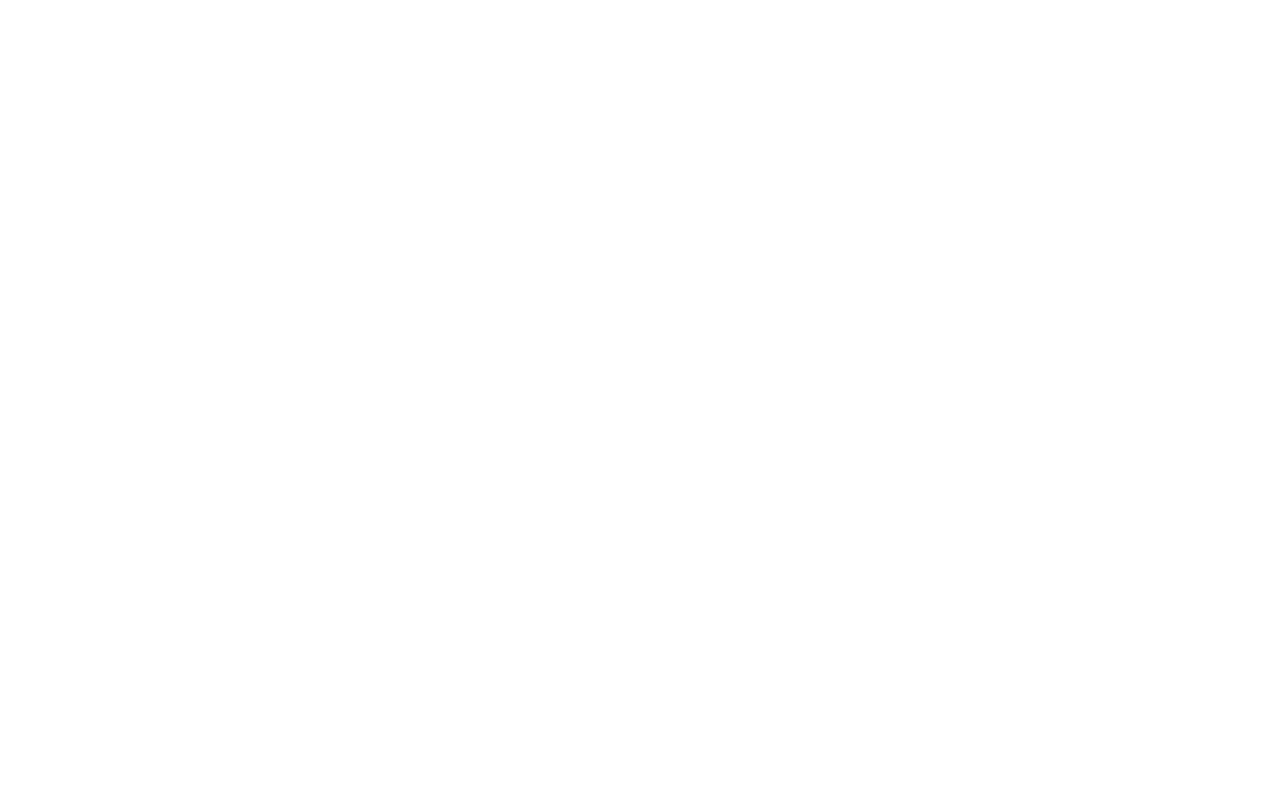
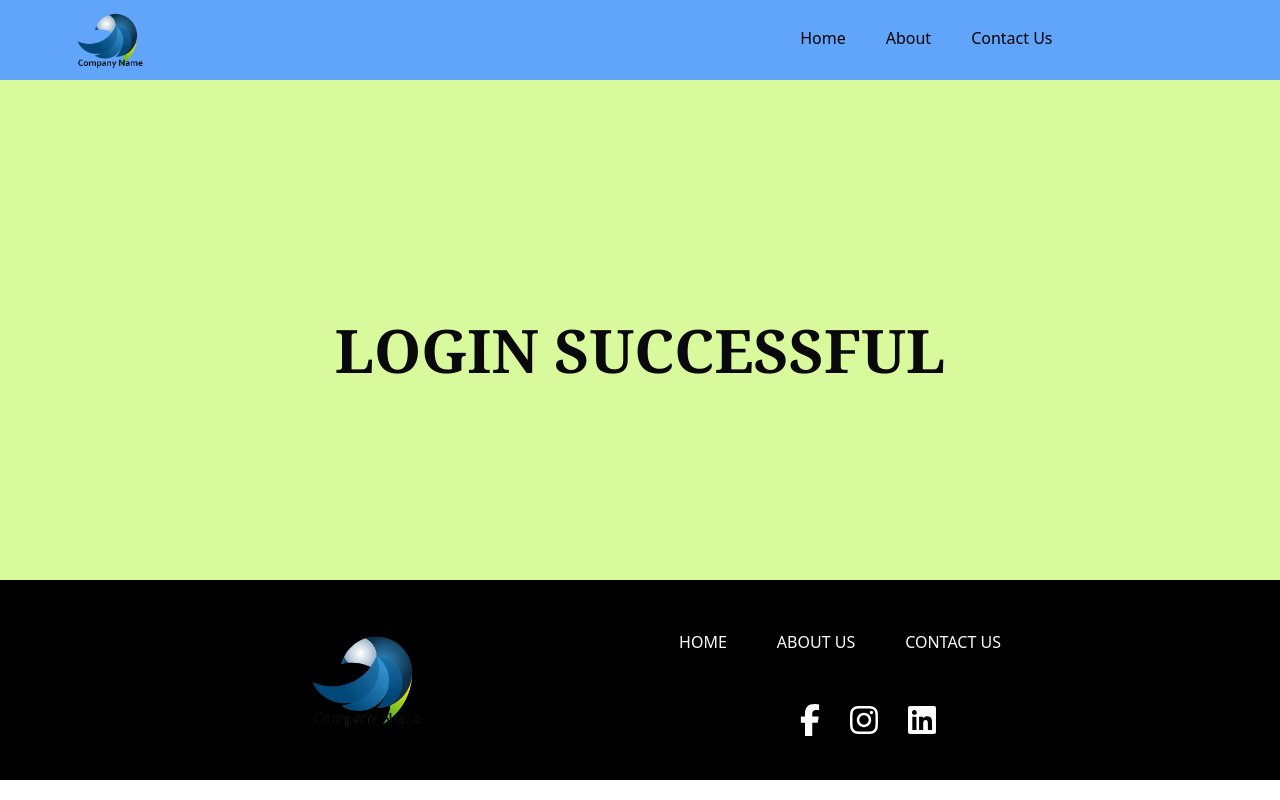
Before and after one commit to NwachukwuSam/task_react, a React (Create React App) app: page /successful in a window 1280 px wide. Before the commit this address had no page. Built offline with nearby package versions, Linux system fonts and the light colour scheme.

Commit message:
refactored

```diff
--- a/src/App.js
+++ b/src/App.js
@@ -1,7 +1,7 @@
 
 import { BrowserRouter as Router, Routes, Route } from "react-router-dom";
-import Home from './pages/home';
-import WelcomePage from "./pages/welcomePage";
+import Home from './pages/LoginPage';
+import SuccessfulPage from "./pages/SusseccfulPage";
 
 
 
@@ -10,7 +10,7 @@ function App() {
     <Router>
     <Routes>
       <Route path="/" element={<Home/>} />
-      <Route path="/welcome" element={<WelcomePage/>} />
+      <Route path="/successful" element={<SuccessfulPage/>} />
     </Routes>
   </Router>
 
--- a/src/components/login.jsx
+++ b/src/components/login.jsx
@@ -39,7 +39,7 @@ function Login() {
     setErrors(formErrors);
 
     if (Object.keys(formErrors).length === 0) {
-       navigate("/welcome");
+       navigate("/successful");
     }
   };
 
--- a/src/components/welcome.jsx
+++ b/src/components/successful.jsx
@@ -1,14 +1,14 @@
 
 
-function Welcome() {
+function Successful() {
     return (
     <div className="h-[500px] pt-8 w-full bg-lime-200">
         <h3 className=" text-zinc-950 text-center font-serif font-bold mt-52 text-6xl" >
-            YOU ARE WELCOME
+            LOGIN SUCCESSFUL
         </h3>
     </div>
     );
   }
 
 
-  export default Welcome;
+  export default Successful;
--- a/src/pages/home.jsx
+++ b/src/pages/LoginPage.jsx
@@ -3,7 +3,7 @@ import Login from "../components/login";
 import TopNav from "../components/topNav";
 
 
-function Home() {
+function LoginPage() {
     return (
     <div>
         <TopNav/>
@@ -13,4 +13,4 @@ function Home() {
 );
 }
 
-export default Home;
+export default LoginPage;
--- a/src/pages/welcomePage.jsx
+++ b/src/pages/SusseccfulPage.jsx
@@ -1,9 +1,9 @@
 import Footer from "../components/footer";
 import TopNav from "../components/topNav";
-import Welcome from "../components/welcome";
+import Welcome from "../components/successful";
 
 
-function WelcomePage() {
+function SuccessfulPage() {
     return (
     <div>
         <TopNav/>
@@ -15,4 +15,4 @@ function WelcomePage() {
   }
 
 
-  export default WelcomePage;
+  export default SuccessfulPage;
```
